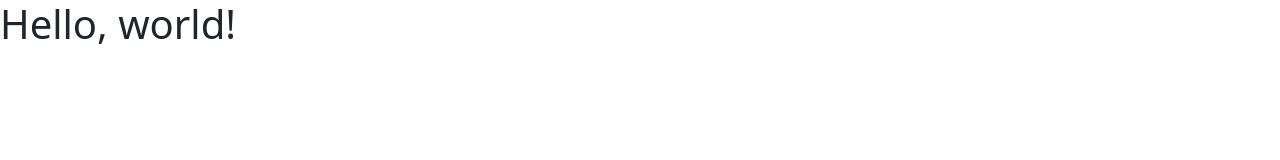
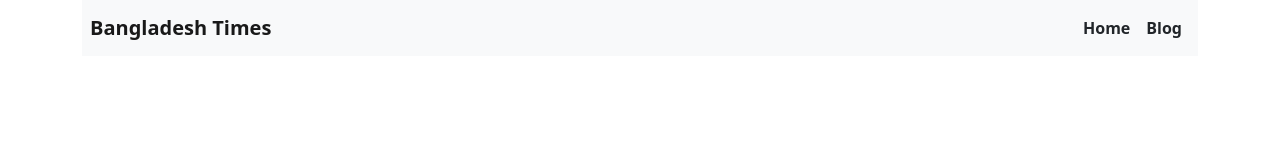
Before and after one commit to SheuliAkterShathy/bangladesh-times-newsportal, a plain HTML site: page index.html in a window 1280 px wide. Drawn offline with nearby package versions, Linux system fonts and the light colour scheme.

Commit message:
header add

```diff
--- a/index.html
+++ b/index.html
@@ -6,8 +6,23 @@
     <title>Bangladesh times</title>
     <link href="https://cdn.jsdelivr.net/npm/bootstrap@5.2.0/dist/css/bootstrap.min.css" rel="stylesheet" integrity="sha384-gH2yIJqKdNHPEq0n4Mqa/HGKIhSkIHeL5AyhkYV8i59U5AR6csBvApHHNl/vI1Bx" crossorigin="anonymous">
   </head>
-  <body>
-    <h1>Hello, world!</h1>
+  <body class="container">
+  <header>
+    <nav class="navbar bg-light fw-bold p-2">
+
+        <a class="navbar-brand" href="#">Bangladesh Times</a>
+
+       <div class=" d-flex">
+         <a class="nav-link m-2" href="#">Home</a>
+         <a class="nav-link m-2" href="#">Blog</a>
+
+        </div>
+      </nav>
+  </header>
+   <main>
+
+   </main>
+
 
 
     <script src="https://cdn.jsdelivr.net/npm/bootstrap@5.2.0/dist/js/bootstrap.bundle.min.js" integrity="sha384-A3rJD856KowSb7dwlZdYEkO39Gagi7vIsF0jrRAoQmDKKtQBHUuLZ9AsSv4jD4Xa" crossorigin="anonymous"></script>
```
